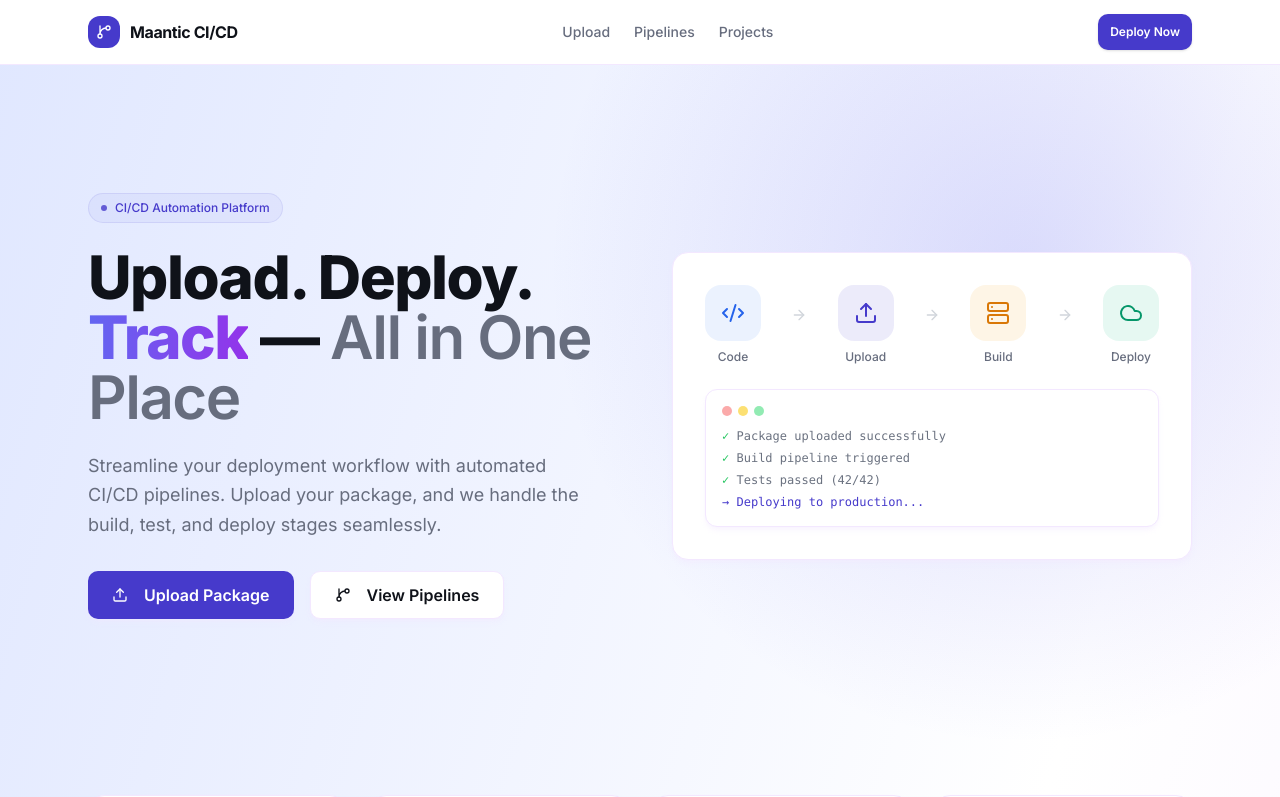
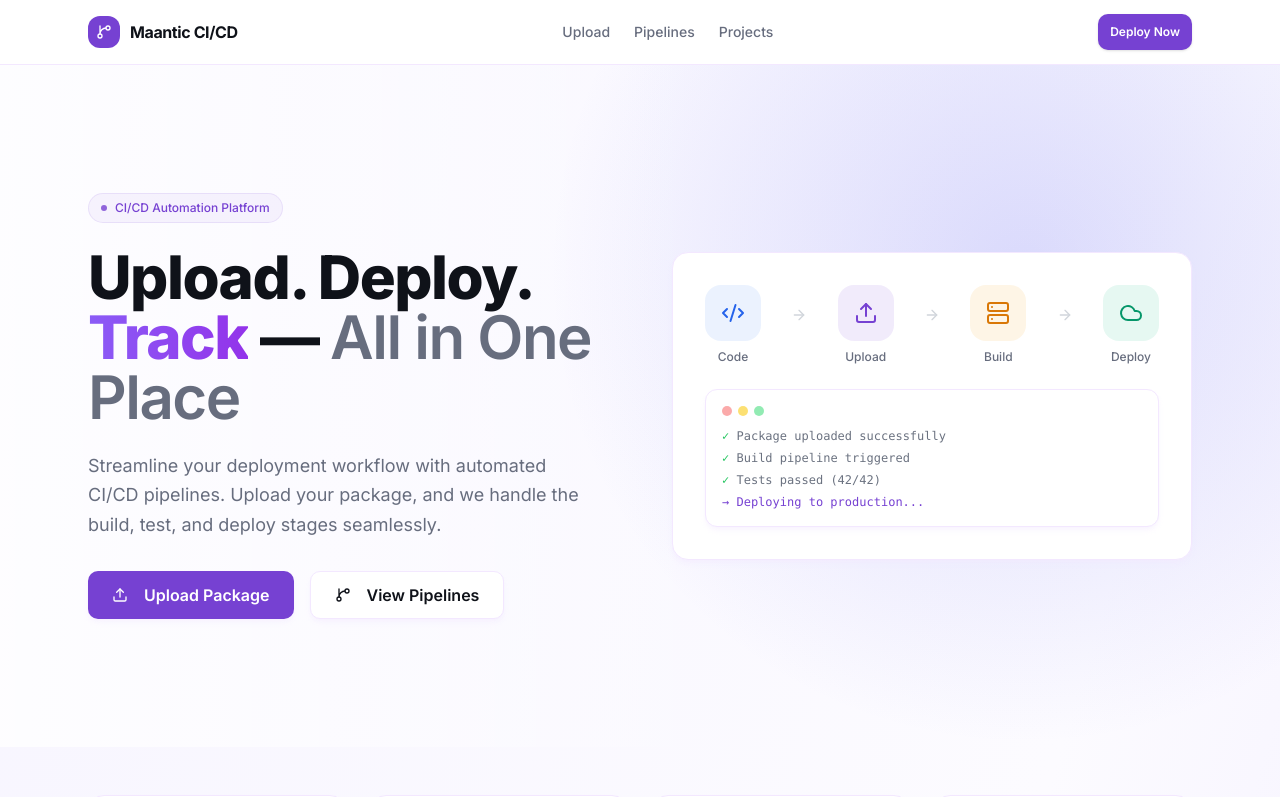
Before and after one commit to DurgaRakesh-design/ci-cd-frontend, a React (Vite) app: page / in a window 1280 px wide. Shown: the top 797 px of the page. Built offline with nearby package versions, Linux system fonts and the light colour scheme.

Commit message:
Hero: new changes

```diff
--- a/src/App.jsx
+++ b/src/App.jsx
@@ -2,7 +2,7 @@ import Home from "./pages/Home";
 
 function App() {
   return (
-    <div className="min-h-screen bg-gradient-to-br from-indigo-100 via-white to-purple-100">
+    <div className="min-h-screen bg-gradient-to-br from-[#f7f5ff] via-[#fcfbff] to-[#e9e2ff]">
       <Home />
     </div>
   );
--- a/src/components/portal/HeroSection.jsx
+++ b/src/components/portal/HeroSection.jsx
@@ -6,6 +6,7 @@ import { motion } from "framer-motion";
 export default function HeroSection({ onUploadClick, onPipelinesClick }) {
   return (
     <section className="relative overflow-hidden py-24 md:py-32">
+      <div className="pointer-events-none absolute inset-y-0 left-0 w-[58%] bg-gradient-to-r from-white/80 via-white/45 to-transparent" />
       <div className="pointer-events-none absolute inset-0 bg-[radial-gradient(circle_at_80%_30%,rgba(99,102,241,0.22),transparent_42%)]" />
       <div className="relative max-w-6xl mx-auto px-6">
         <div className="grid lg:grid-cols-2 gap-16 items-center">
@@ -25,7 +26,7 @@ export default function HeroSection({ onUploadClick, onPipelinesClick }) {
             {/* Heading */}
             <h1 className="text-5xl md:text-6xl font-extrabold tracking-tight leading-[1.1]">
               Upload. Deploy.{" "}
-              <span className="bg-gradient-to-r from-indigo-500 to-purple-600 bg-clip-text text-transparent">
+              <span className="bg-gradient-to-r from-violet-500 to-purple-600 bg-clip-text text-transparent">
                 Track
               </span>{" "}
               —{" "}
--- a/src/index.css
+++ b/src/index.css
@@ -13,20 +13,20 @@
     --card-foreground: 225 25% 8%;
     --popover: 0 0% 100%;
     --popover-foreground: 225 25% 8%;
-    --primary: 245 58% 51%;
+    --primary: 262 62% 54%;
     --primary-foreground: 0 0% 100%;
     --secondary: 225 20% 95%;
     --secondary-foreground: 225 25% 15%;
     --muted: 225 15% 94%;
     --muted-foreground: 225 10% 45%;
-    --accent: 245 58% 96%;
-    --accent-foreground: 245 58% 40%;
+    --accent: 262 72% 96%;
+    --accent-foreground: 262 58% 40%;
     --destructive: 0 72% 51%;
     --destructive-foreground: 0 0% 100%;
     --border: 225 15% 90%;
     --input: 225 15% 90%;
-    --ring: 245 58% 51%;
-    --chart-1: 245 58% 51%;
+    --ring: 262 62% 54%;
+    --chart-1: 262 62% 54%;
     --chart-2: 173 58% 39%;
     --chart-3: 197 37% 24%;
     --chart-4: 43 74% 66%;
@@ -49,19 +49,19 @@
     --card-foreground: 225 15% 95%;
     --popover: 225 25% 9%;
     --popover-foreground: 225 15% 95%;
-    --primary: 245 58% 60%;
+    --primary: 262 66% 66%;
     --primary-foreground: 0 0% 100%;
     --secondary: 225 20% 14%;
     --secondary-foreground: 225 15% 90%;
     --muted: 225 15% 14%;
     --muted-foreground: 225 10% 55%;
-    --accent: 245 40% 18%;
-    --accent-foreground: 245 58% 75%;
+    --accent: 262 44% 20%;
+    --accent-foreground: 262 66% 78%;
     --destructive: 0 62.8% 30.6%;
     --destructive-foreground: 0 0% 98%;
     --border: 225 15% 16%;
     --input: 225 15% 16%;
-    --ring: 245 58% 60%;
+    --ring: 262 66% 66%;
     --chart-1: 220 70% 50%;
     --chart-2: 160 60% 45%;
     --chart-3: 30 80% 55%;
```
